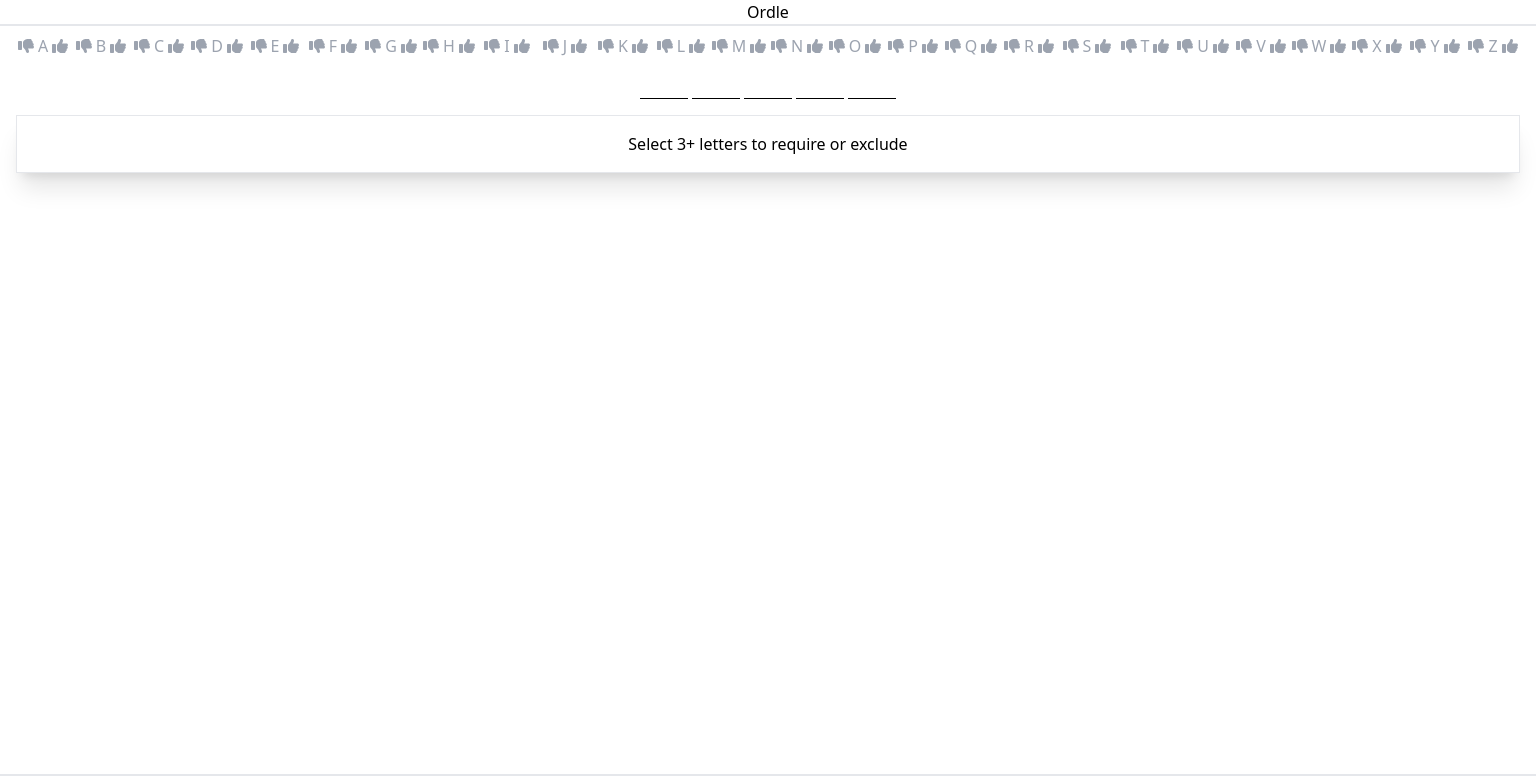
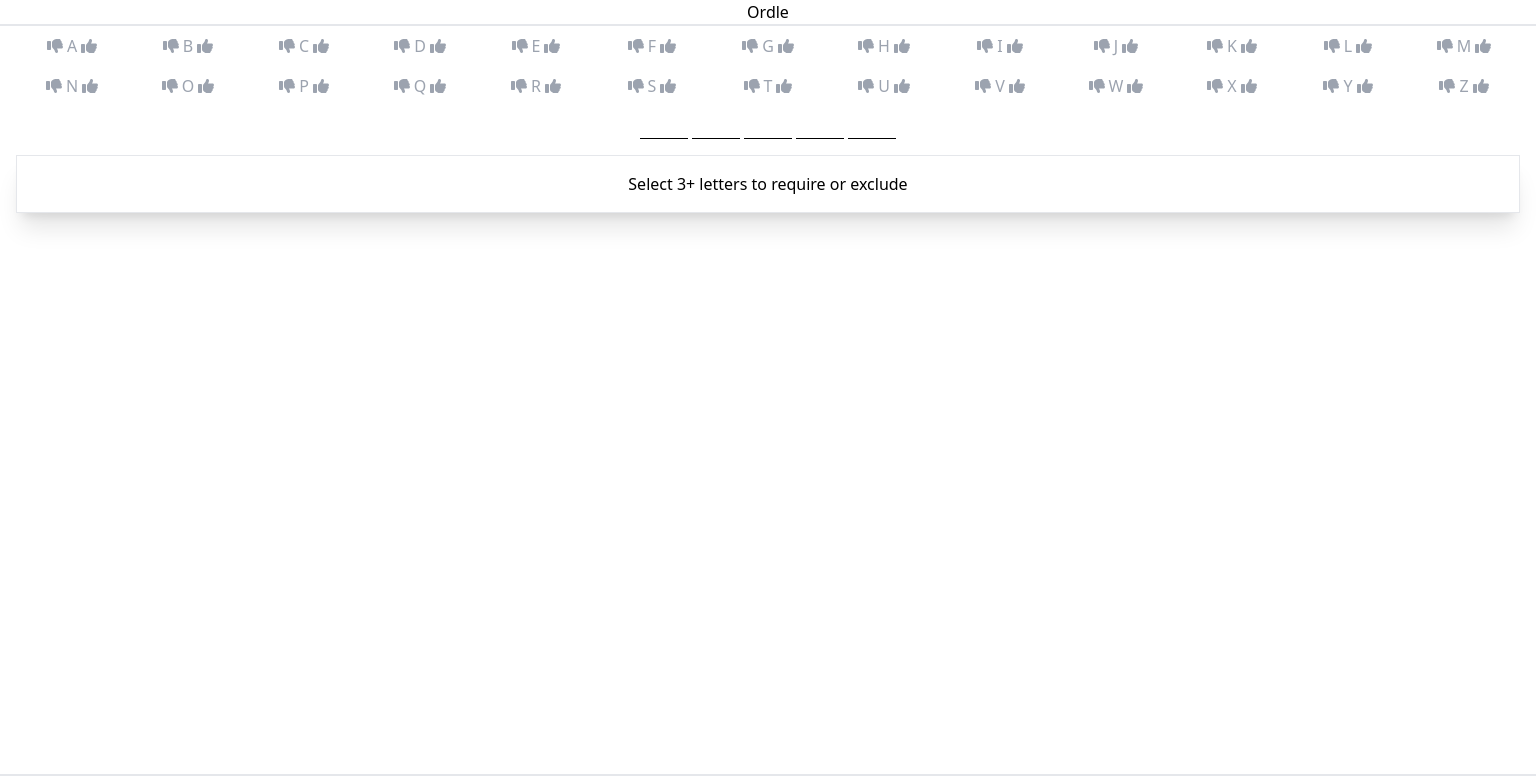
Before and after one commit to kylemichaelsullivan/ordle, a React (Vite) app: page / in a window 1536 px wide. Shown: the top 779 px of the page. Built offline with nearby package versions, Linux system fonts and the light colour scheme.

Commit message:
FIX: Keep letters in at least two rows

```diff
--- a/src/index.css
+++ b/src/index.css
@@ -23,8 +23,7 @@
 }
 
 @media (min-width: 1440px) {
-	.Letters,
 	.Results {
-		--columns: 26;
+		--columns: 24;
 	}
 }
```
